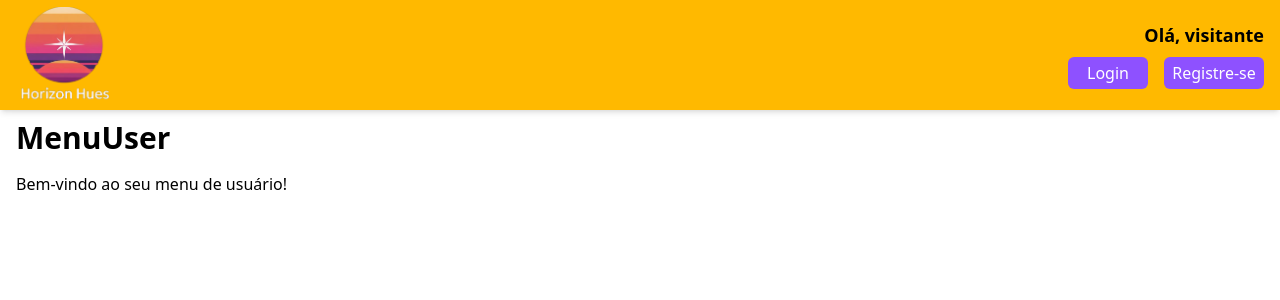
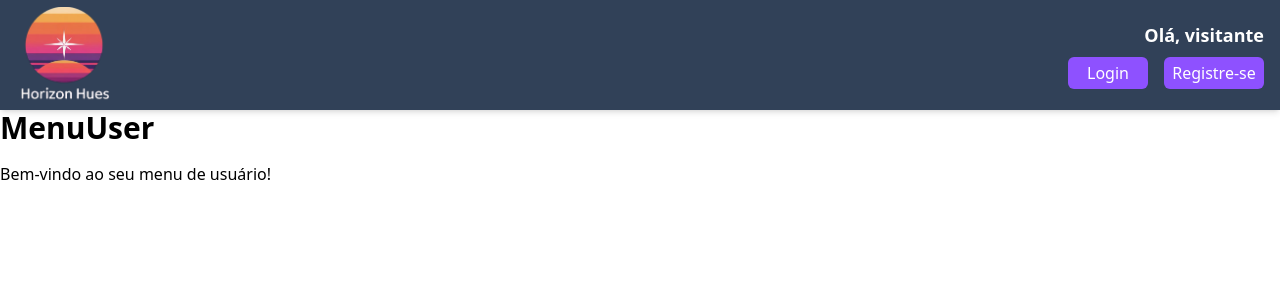
Before and after one commit to Rulian14/Trabalho-Diario-Viajem, a React (Vite) app: page /MenuUser in a window 1280 px wide. Shown: the top 300 px of the page. Built offline with nearby package versions, Linux system fonts and the light colour scheme.

Commit message:
alteração na Homepage

```diff
--- a/src/App.jsx
+++ b/src/App.jsx
@@ -6,10 +6,23 @@ function App() {
   return (
     <div>
       <Layout>
-        <h1 className="text-3xl font-bold mb-4">
-          Seja Bem-Vindo ao Horizon Hues!
-        </h1>
-        <p>Bem-vindo ao seu menu de usuário!</p>
+        <div className="h-full bg-slate-600">
+          <div className=" h-full w-[850px]">
+            <h1 className="text-3xl p-4 font-bold mb-4">
+              Seja Bem-Vindo ao Horizon Hues!
+            </h1>
+            <p className="p-4">
+              🌍 Sobre a Horizon Hues Horizon Hues é uma plataforma para
+              apaixonados por viagens! Aqui, você pode compartilhar fotos,
+              registrar lugares incríveis que visitou e reviver suas aventuras
+              pelo mundo. É como um Instagram, mas totalmente voltado para
+              diários de viagem, onde cada postagem conta uma história, um
+              destino e uma experiência inesquecível. Crie seu perfil, publique
+              suas memórias e inspire outros viajantes com suas paisagens
+              favoritas. 🌅✈️📍
+            </p>
+          </div>
+        </div>
       </Layout>
     </div>
   );
--- a/src/components/Header.jsx
+++ b/src/components/Header.jsx
@@ -6,7 +6,7 @@ function Header() {
   const navigate = useNavigate();
 
   return (
-    <header className="fixed top-0 left-0 w-full bg-amber-400 h-[110px] shadow-md z-50">
+    <header className="fixed top-0 left-0 w-full bg-slate-700 h-[110px] shadow-md z-50">
       <div className="max-w-screen-xl mx-auto h-full px-4 flex items-center justify-between">
         {/* Logo */}
         <Link to="/MenuUser" className="flex items-center cursor-pointer">
@@ -21,7 +21,7 @@ function Header() {
 
         {/* Ações */}
         <div className="flex flex-col items-end space-y-2">
-          <h2 className="text-lg font-semibold text-black">Olá, visitante</h2>
+          <h2 className="text-lg font-semibold text-white">Olá, visitante</h2>
           <div className="flex space-x-4">
             <button
               className="p-1 rounded-md bg-violet-500 w-[80px] text-white hover:bg-violet-600 transition"
--- a/src/components/Layout.jsx
+++ b/src/components/Layout.jsx
@@ -2,11 +2,10 @@ import Header from "./Header";
 
 function Layout({ children }) {
   return (
-    <div className="min-h-screen">
+    /*{Carregamento do Header}*/
+    <div className="min-h-auto w-screen m-0 p-0">
       <Header />
-      <main className="pt-[120px] px-4 max-w-screen-xl mx-auto">
-        {children}
-      </main>
+      <main className="mt-[110px] w-auto">{children}</main>
     </div>
   );
 }
```
